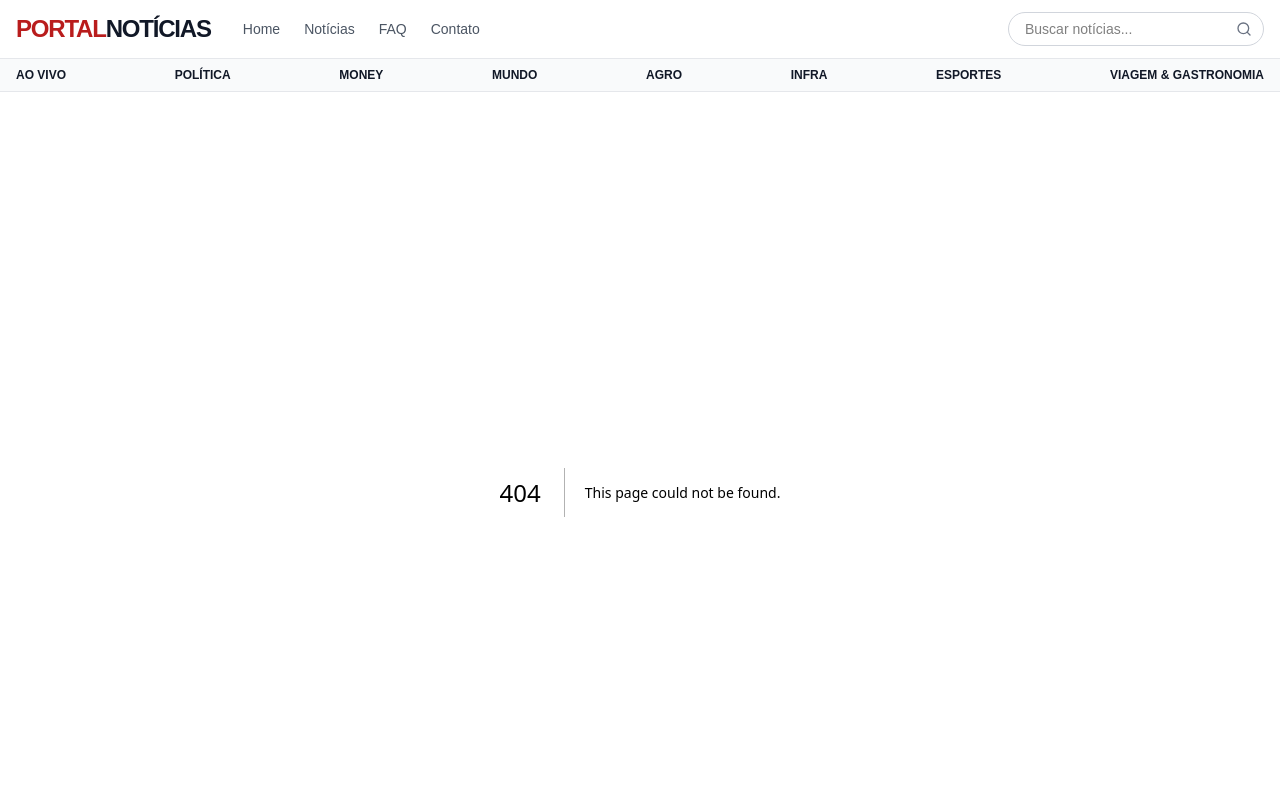
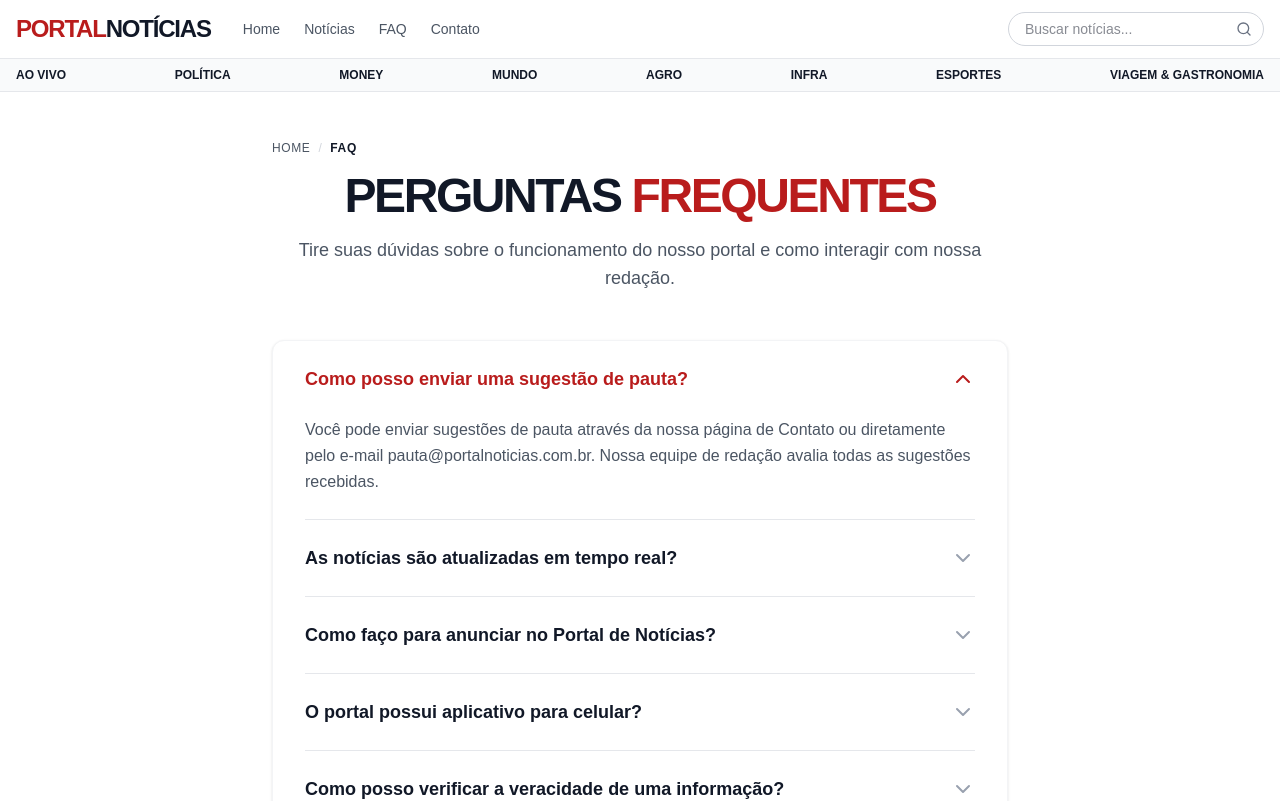
Before and after one commit to edernilson/eder-ntt-news, a Next.js app: page /faq in a window 1280 px wide. Before the commit this address had no page. Shown: the top 801 px of the page. Built offline with nearby package versions, Linux system fonts and the light colour scheme.

Commit message:
feat(faq): added FAQ page

```diff
--- /dev/null
+++ b/src/app/faq/page.tsx
@@ -0,0 +1,93 @@
+'use client';
+
+import { useState } from 'react';
+import Breadcrumbs from '@/components/ui/Breadcrumbs';
+
+interface FAQItem {
+  question: string;
+  answer: string;
+}
+
+const faqData: FAQItem[] = [
+  {
+    question: "Como posso enviar uma sugestão de pauta?",
+    answer: "Você pode enviar sugestões de pauta através da nossa página de Contato ou diretamente pelo e-mail pauta@portalnoticias.com.br. Nossa equipe de redação avalia todas as sugestões recebidas."
+  },
+  {
+    question: "As notícias são atualizadas em tempo real?",
+    answer: "Sim, nossa equipe trabalha 24 horas por dia para garantir que as informações mais relevantes cheguem até você assim que os fatos acontecem, especialmente nas categorias 'Ao Vivo' e 'Política'."
+  },
+  {
+    question: "Como faço para anunciar no Portal de Notícias?",
+    answer: "Para parcerias comerciais e anúncios, acesse nossa área de 'Mídia Kit' no rodapé ou entre em contato pelo e-mail comercial@portalnoticias.com.br para solicitar nossa tabela de preços e formatos disponíveis."
+  },
+  {
+    question: "O portal possui aplicativo para celular?",
+    answer: "Atualmente nosso portal é totalmente responsivo e otimizado para navegadores móveis. Estamos em fase de desenvolvimento dos aplicativos nativos para iOS e Android, com previsão de lançamento para o próximo semestre."
+  },
+  {
+    question: "Como posso verificar a veracidade de uma informação?",
+    answer: "O Portal de Notícias preza pela ética jornalística. Todas as nossas matérias passam por um rigoroso processo de checagem (fact-checking) antes da publicação, citando fontes oficiais e documentos sempre que possível."
+  }
+];
+
+function AccordionItem({ item, isOpen, onClick }: { item: FAQItem, isOpen: boolean, onClick: () => void }) {
+  return (
+    <div className="border-b border-gray-200 last:border-0">
+      <button
+        className="w-full py-6 flex items-center justify-between text-left group focus-visible:outline-none focus-visible:ring-2 focus-visible:ring-primary focus-visible:ring-inset"
+        onClick={onClick}
+        aria-expanded={isOpen}
+      >
+        <span className={`text-lg font-bold transition-colors ${isOpen ? 'text-primary' : 'text-text-main group-hover:text-primary'}`}>
+          {item.question}
+        </span>
+        <span className={`ml-4 flex-shrink-0 transition-transform duration-300 ${isOpen ? 'rotate-180 text-primary' : 'text-gray-400'}`}>
+          <svg xmlns="http://www.w3.org/2000/svg" width="24" height="24" viewBox="0 0 24 24" fill="none" stroke="currentColor" strokeWidth="2" strokeLinecap="round" strokeLinejoin="round"><path d="m6 9 6 6 6-6"/></svg>
+        </span>
+      </button>
+      <div
+        className={`overflow-hidden transition-all duration-300 ease-in-out ${isOpen ? 'max-h-96 pb-6 opacity-100' : 'max-h-0 opacity-0'}`}
+      >
+        <p className="text-text-secondary leading-relaxed">
+          {item.answer}
+        </p>
+      </div>
+    </div>
+  );
+}
+
+export default function FAQPage() {
+  const [openIndex, setOpenIndex] = useState<number | null>(0);
+
+  const toggleItem = (index: number) => {
+    setOpenIndex(openIndex === index ? null : index);
+  };
+
+  return (
+    <div className="container mx-auto px-4 py-8 max-w-3xl">
+      <Breadcrumbs items={[{ label: "FAQ" }]} />
+
+      <header className="mb-12 text-center">
+        <h1 className="text-4xl md:text-5xl font-black uppercase tracking-tighter mb-4">
+          Perguntas <span className="text-primary">Frequentes</span>
+        </h1>
+        <p className="text-text-secondary text-lg">
+          Tire suas dúvidas sobre o funcionamento do nosso portal e como interagir com nossa redação.
+        </p>
+      </header>
+
+      <section className="bg-white border border-gray-100 rounded-xl shadow-sm px-6 md:px-8">
+        {faqData.map((item, index) => (
+          <AccordionItem
+            key={index}
+            item={item}
+            isOpen={openIndex === index}
+            onClick={() => toggleItem(index)}
+          />
+        ))}
+      </section>
+
+    </div>
+  );
+}
```
